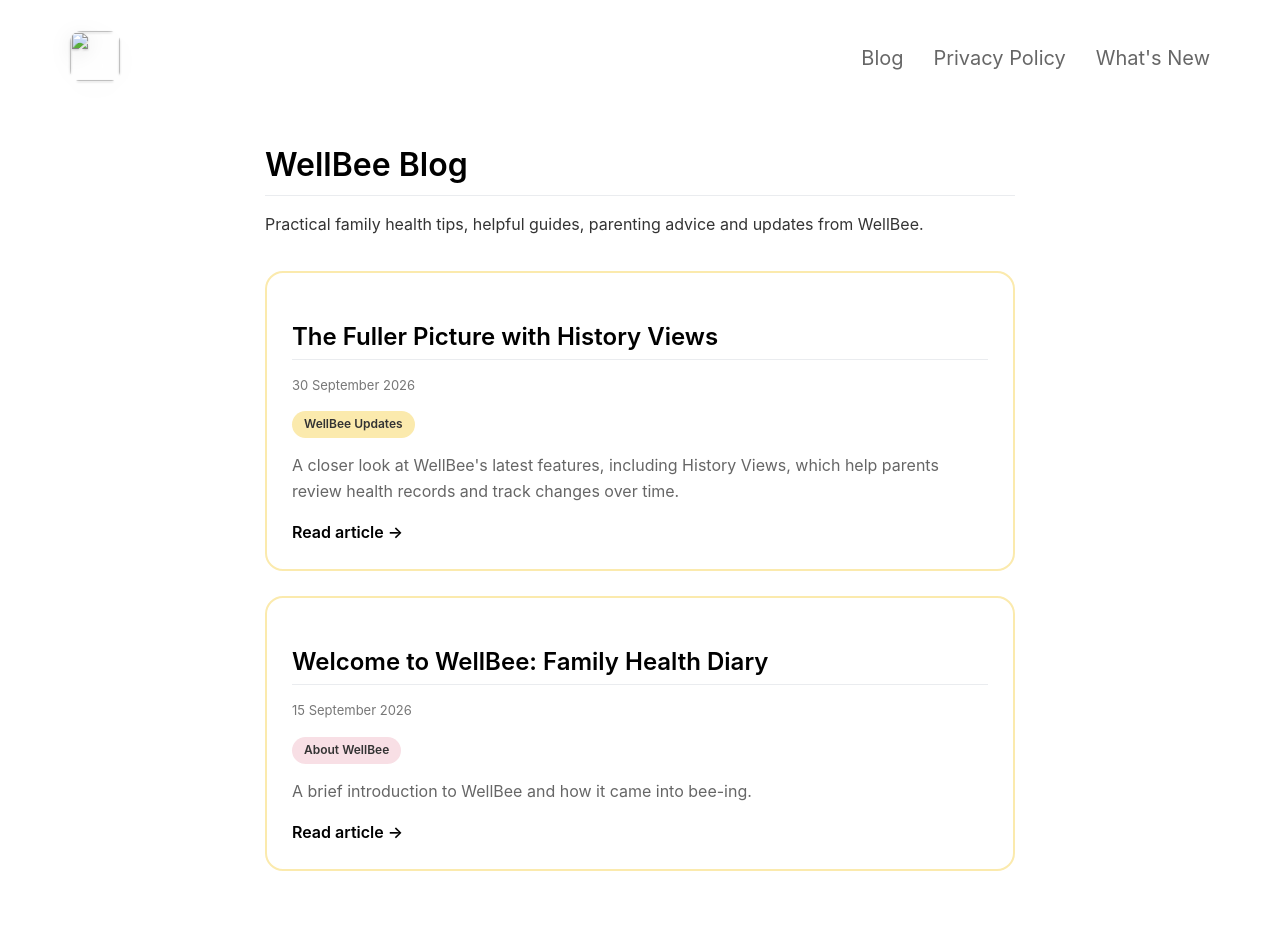
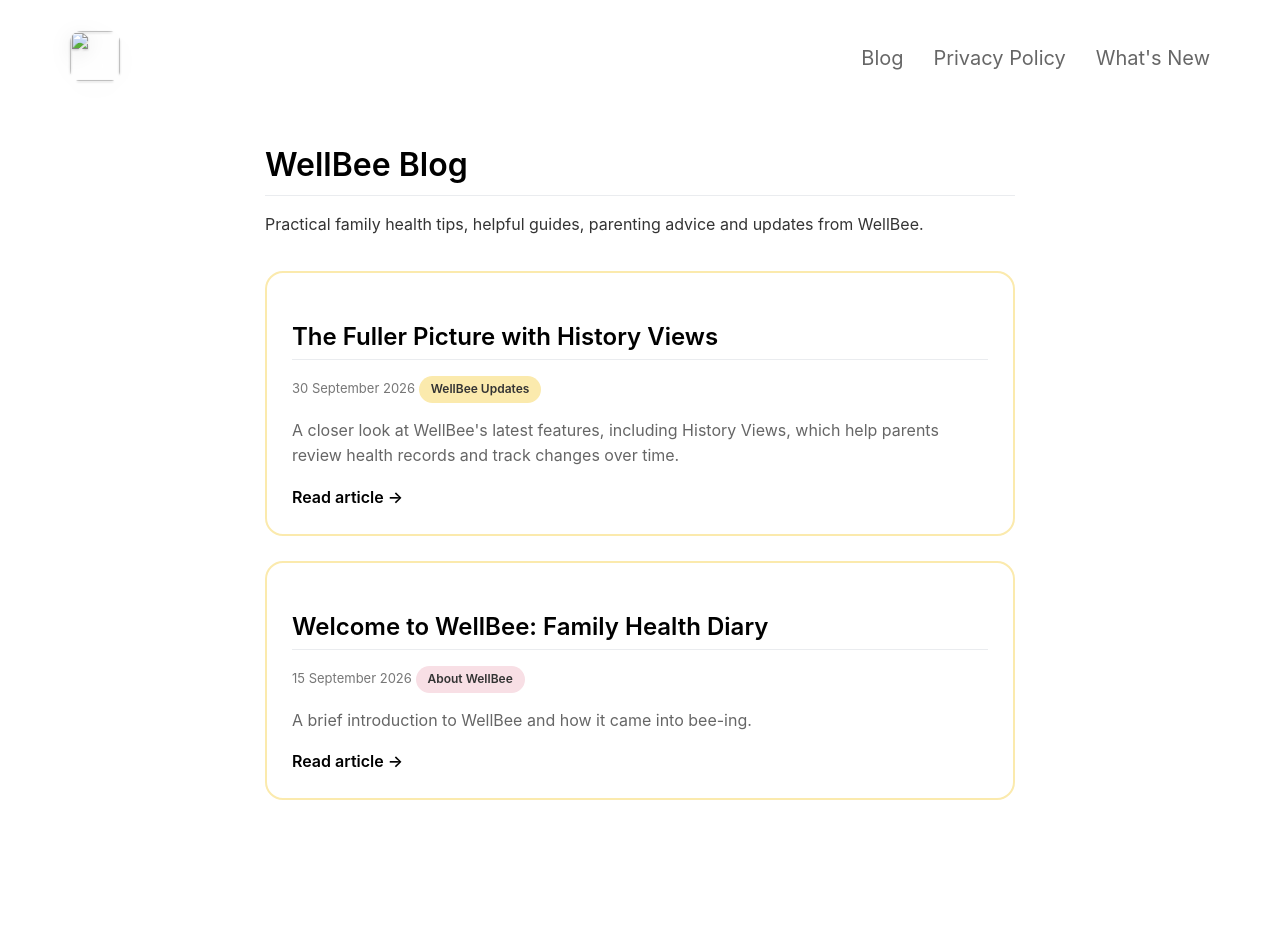
Before and after one commit to sheabrewer1986/WellBeeWebsite, a Jekyll site: the page built from _pages/blog.md, in a window 1280 px wide. Built offline with Jekyll 4.4.1, drawn with Linux system fonts in a browser that asks for light colours; nearby versions of some CDN libraries; after the commit the page ends 900 px from its top, so only the background shows below that.

Commit message:
[Tweak] Changing where categories are displayed

```diff
--- a/_pages/blog.md
+++ b/_pages/blog.md
@@ -21,19 +21,15 @@
                 <a href="{{ post.url | relative_url }}">{{ post.title }}</a>
             </h2>
 
-         <p class="blogCardMeta">
-             {{ post.date | date: "%d %B %Y" }}
-         </p>
+            <div class="blogCardMeta">
+                <span>{{ post.date | date: "%d %B %Y" }}</span>
 
-         {% if post.categories.size > 0 %}
-            <div class="blogCategories">
-                 {% for category in post.categories %}
-                     <span class="blogCategory category-{{ category | slugify }}">
+                {% for category in post.categories %}
+                    <span class="blogCategory category-{{ category | slugify }}">
                         {{ category }}
-                     </span>
-                 {% endfor %}
+                    </span>
+                {% endfor %}
             </div>
-         {% endif %}
 
             <p class="blogCardDescription">
                 {{ post.description | default: post.excerpt | strip_html | truncate: 200 }}
```
